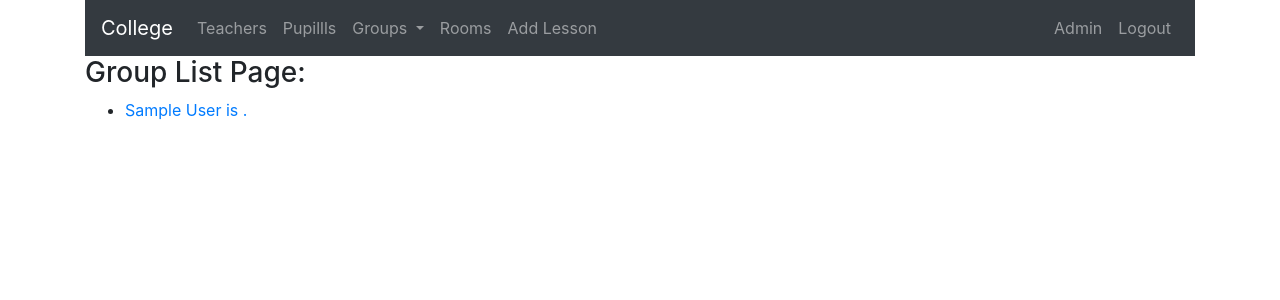
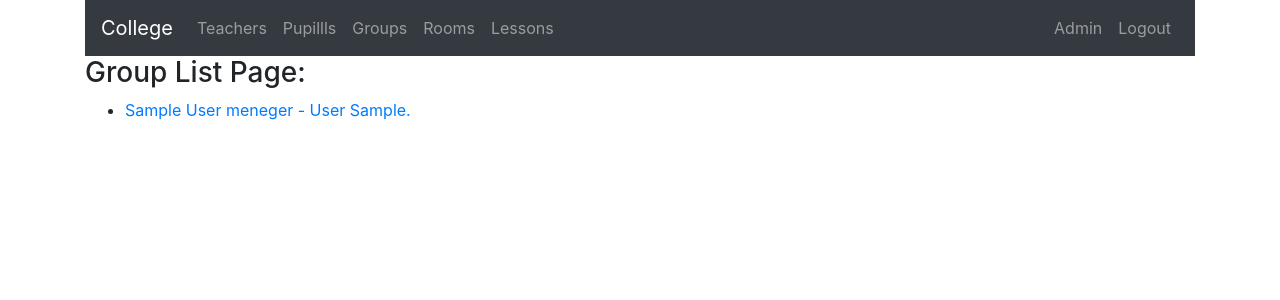
Before and after one commit to Giorgi1971/college, a Django app: page /groups in a window 1280 px wide. Shown: the top 300 px of the page. Run offline with Django 3.2, Linux system fonts and the light colour scheme; tables that the repository leaves empty hold one stand-in row (values such as "Sample post"); some libraries are stand-ins or nearby versions.

Commit message:
added CRUD for Lessons

```diff
--- a/user/admin.py
+++ b/user/admin.py
@@ -4,4 +4,4 @@ from django.contrib import admin
 
 from .models import *
 
-admin.site.register([Teacher, Pupil, Group, Subject])
+admin.site.register([Teacher, Pupil, Group])
--- a/user/models.py
+++ b/user/models.py
@@ -6,48 +6,47 @@ from django.urls import reverse, reverse_lazy
 # Create your models here.
 
 
-class Subject(models.Model):
-    name = models.CharField(max_length=256)
+# class Subject(models.Model):
+#     name = models.CharField(max_length=256)
+
+#     def __str__(self) -> str:
+#         return self.name
+
+class Subject(models.TextChoices):
+    GEOGRAPHY = 'GRF'
+    CHEMISTRY = 'CHE'
+    PHYSICS = 'PHY'
+    MATHEMATICS = 'MAT'
+    NATURE = 'NAT'
+    ENGLISH = 'ENG'
+    GEORGIAN = 'GEO'
+    MUSIC = 'MUS'
+    BIOLOGY = 'BIO'
+
+    SUBJECT_IN_SCHOOL_CHOICES = [
+        (GEOGRAPHY, 'Geography'),
+        (CHEMISTRY, 'chemistry'),
+        (PHYSICS, 'physics'),
+        (MATHEMATICS, 'Mathematics'),
+        (NATURE, 'Nature'),
+        (ENGLISH, 'English'),
+        (GEORGIAN, 'Georgian'),
+        (MUSIC, 'Music'),
+        (BIOLOGY, 'Biology'),
+    ]
+
+    name = models.CharField(
+            choices=SUBJECT_IN_SCHOOL_CHOICES,
+            default=GEORGIAN,
+        )
 
     def __str__(self) -> str:
         return self.name
 
-# class Subject(models.TextChoices):
-#     GEOGRAPHY = 'GRF'
-#     CHEMISTRY = 'CHE'
-#     PHYSICS = 'PHY'
-#     MATHEMATICS = 'MAT'
-#     NATURE = 'NAT'
-#     ENGLISH = 'ENG'
-#     GEORGIAN = 'GEO'
-#     MUSIC = 'MUS'
-#     BIOLOGY = 'BIO'
-
-#     SUBJECT_IN_SCHOOL_CHOICES = [
-#         (GEOGRAPHY, 'Geography'),
-#         (CHEMISTRY, 'chemistry'),
-#         (PHYSICS, 'physics'),
-#         (MATHEMATICS, 'Mathematics'),
-#         (NATURE, 'Nature'),
-#         (ENGLISH, 'English'),
-#         (GEORGIAN, 'Georgian'),
-#         (MUSIC, 'Music'),
-#         (BIOLOGY, 'Biology'),
-#     ]
-
-#     subject_in_school = models.CharField(
-#             max_length=3,
-#             choices=SUBJECT_IN_SCHOOL_CHOICES,
-#             default=GEORGIAN,
-#         )
-
-#     def __str__(self) -> str:
-#         return self
-
 
 
 class Teacher(User):
-    subject = models.ForeignKey(Subject, on_delete=CASCADE)
+    subject = models.CharField(choices=Subject.choices, max_length=248)
     salary = models.PositiveIntegerField()
     photo = models.ImageField(upload_to='user/teachers', blank=True)
 
@@ -64,9 +63,9 @@ class Teacher(User):
 
 class Group(models.Model):
     name = models.CharField(max_length=256)
-    men_teacher = models.ForeignKey(Teacher, on_delete=CASCADE, related_name='group_meneger')
+    men_teacher = models.ForeignKey('teacher', on_delete=models.SET_NULL, blank=True, related_name='group_meneger', null=True)
     teachers = models.ManyToManyField(Teacher)
-    subjects = models.ManyToManyField(Subject)
+    subjects = models.CharField(choices=Subject.choices, max_length=248)
 
     class Meta:
         ordering = ['name']
--- a/user/templates/user/base.html
+++ b/user/templates/user/base.html
@@ -31,7 +31,6 @@
     <nav class="navbar navbar-expand-sm bg-dark navbar-dark">
         <!-- Brand -->
         <a class="navbar-brand" href="{% url 'user:index' %}">College</a>
-
         <!-- Links -->
         <ul class="navbar-nav">
           <li class="nav-item">
@@ -42,32 +41,24 @@
           </li>
 
           <!-- Dropdown -->
-          <li class="nav-item dropdown">
-            <a class="nav-link dropdown-toggle" href="{% url 'user:groups' %}" id="navbardrop" data-toggle="dropdown">
-              Groups
-            </a>
-            <div class="dropdown-menu">
-                <a class="dropdown-item" href="{% url 'user:group' 1 %}">Group_150</a>
-                <a class="dropdown-item" href="{% url 'user:group' 2 %}">Group_151</a>
-              <a class="dropdown-item" href="{% url 'user:group' 3 %}">Group_152</a>
-            </div>
-          </li>
+
           <li class="nav-item">
+                <a class="nav-link" href="{% url 'user:groups' %}">Groups</a>
+              </li>
+
+              <li class="nav-item">
             <a class="nav-link" href="{% url 'build:rooms' %}">Rooms</a>
           </li>
           <li class="nav-item">
-            <a class="nav-link" href="{% url 'build:addlesson' %}">Add Lesson</a>
+            <a class="nav-link" href="{% url 'build:lessons' %}">Lessons</a>
           </li>
 
         </ul>
-
         <ul class="navbar-nav ml-auto">
           <li class="nav-item">
             <a class="nav-link" href="{% url 'admin:index' %}">Admin</a>
           </li>
-
         {% if user.is_authenticate %}
-
         <li class="nav-item">
             <a class="nav-link" href="{% url 'user:pupils' %}">{{ user.full_name }}</a>
           </li>
@@ -75,21 +66,14 @@
             <a class="nav-link" href="{% url 'user:pupils' %}">Login</a>
           </li>
           {% else %}
-
           <li class="nav-item">
             <a class="nav-link" href="{% url 'user:pupils' %}">Logout</a>
           </li>
           {% endif %}
-
         </ul>
       </nav>
-
-
         {% block content %}
-
         {% endblock %}
-
 </div>
-
 </body>
 </html>
--- a/user/templates/user/group_list.html
+++ b/user/templates/user/group_list.html
@@ -7,7 +7,7 @@
 <ul>
 {% for group in group_list %}
 
-<li><a href="{% url 'user:group' group.pk %}">{{ group.name }} is {{ pupil.pupil.count }}.</a></li>
+<li><a href="{% url 'user:group' group.pk %}">{{ group.name }} meneger -  {{ group.men_teacher }}.</a></li>
 
 {% endfor %}
 
--- a/user/templates/user/teacher_detail.html
+++ b/user/templates/user/teacher_detail.html
@@ -11,7 +11,7 @@
         <p class="card-text">salary: {{ teacher.salary }}</p>
         <a href="{% url 'user:createteacher' %}" class="btn btn-primary">New!</a>
         <a href="{% url 'user:updateteacher' pk=teacher.pk %}" class="btn btn-warning">Update</a>
-        <a href="#" class="btn btn-danger">Delete</a>
+        <a href="{% url 'user:deleteteacher' pk=teacher.pk %}" class="btn btn-danger">Delete</a>
       </div>
     </div>
     <br>
--- a/user/urls.py
+++ b/user/urls.py
@@ -12,6 +12,7 @@ urlpatterns = [
     path('createteacher', TeacherCreateView.as_view(), name='createteacher'),
     path('teacher/<int:pk>', TeacherDetailView.as_view(), name='teacher'),
     path('updateteacher/<int:pk>', TeacherUpdateView.as_view(), name='updateteacher'),
+    path('deleteteacher/<int:pk>', TeacherDeleteView.as_view(), name='deleteteacher'),
     path('groups', GroupListView.as_view(), name='groups'),
     path('group/<int:pk>', GroupDetailView.as_view(), name='group'),
     path('pupils', PupilListView.as_view(), name='pupils'),
--- a/user/views.py
+++ b/user/views.py
@@ -51,6 +51,13 @@ class TeacherUpdateView(UpdateView):
     model = Teacher
 
 
+class TeacherDeleteView(DeleteView):
+    model = Teacher
+    success_url = reverse_lazy('user:teachers')
+
+
+
+
 class GroupListView(generic.ListView):
     def get_queryset(self):
         return Group.objects.all()
```
Also changed, not shown: user/templates/user/teacher_confirm_delete.html (added, +15 -0 lines), media/user/teachers/g1_E6WIuRy.jpg (added), user/migrations/0004_auto_20211023_1618.py (added), user/migrations/0005_alter_group_men_teacher.py (added).
